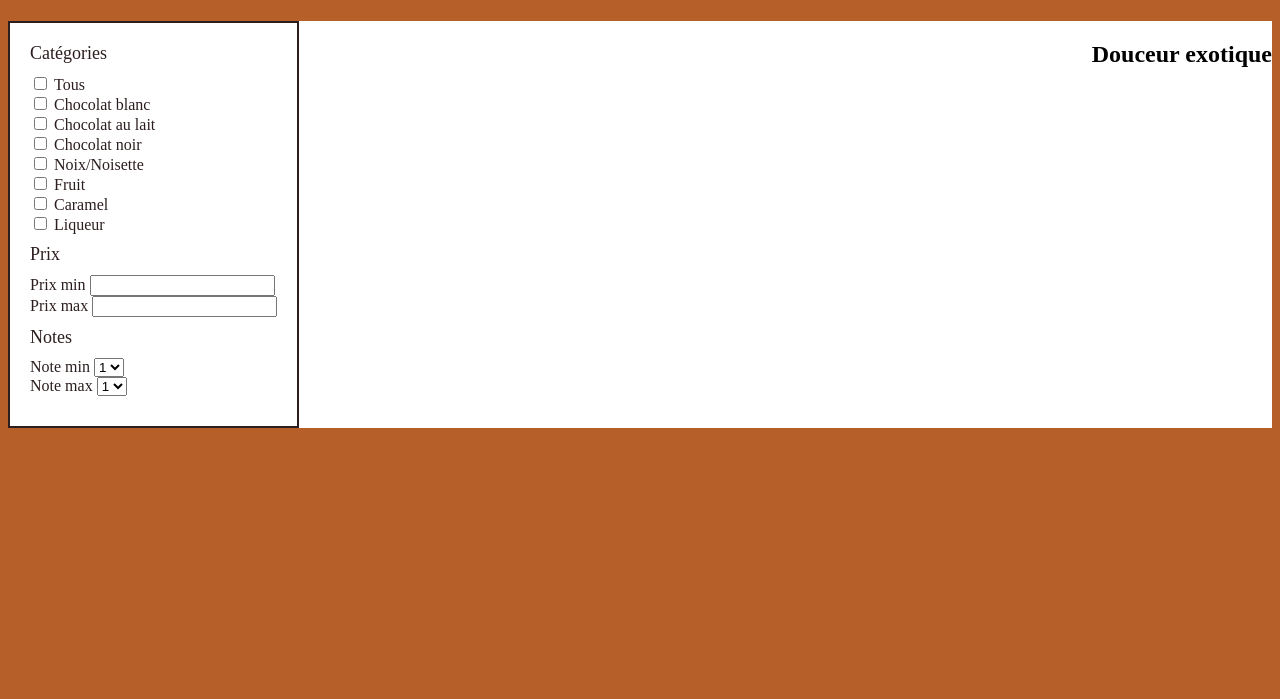
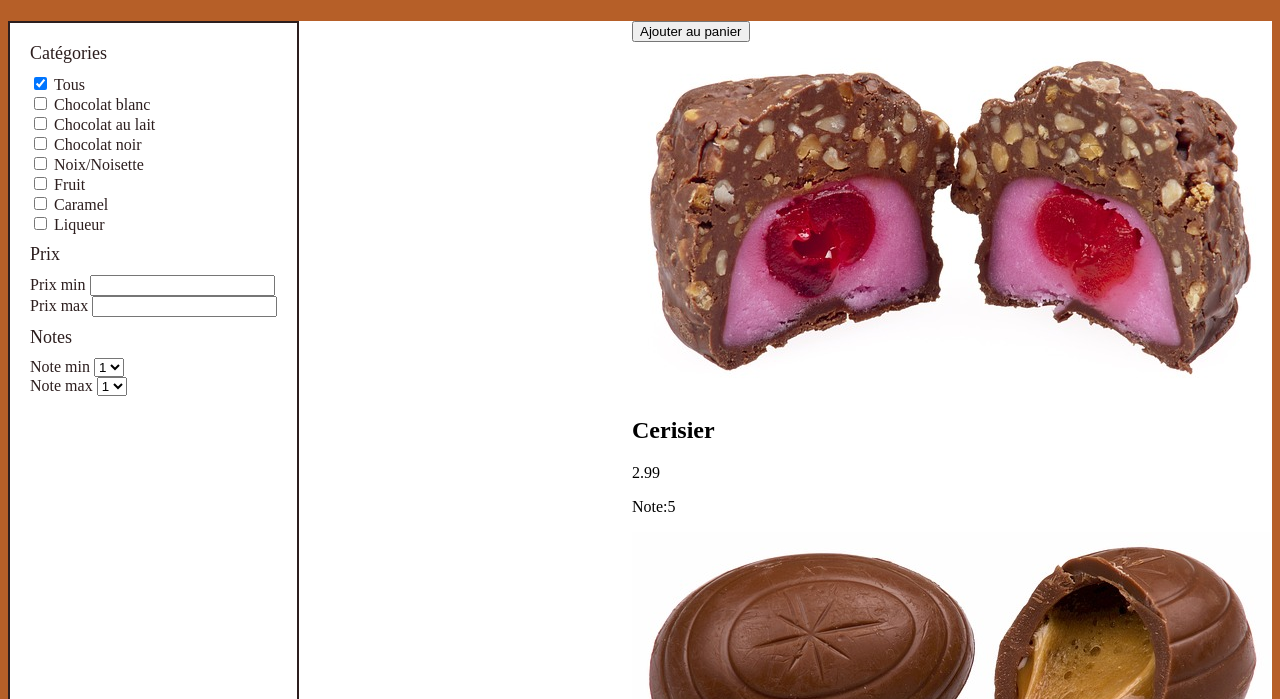
Before and after one commit to Miette-miette/ChocoPap, a plain HTML site: page boutique.html in a window 1280 px wide. Shown: the part 101-800 px from the top of the page. Drawn offline with Linux system fonts and the light colour scheme; a web font is replaced by a local one.

Commit message:
setup filtre + affichage fiche produit de la boutique

```diff
--- a/boutique.html
+++ b/boutique.html
@@ -27,7 +27,7 @@
                 <div class="text-style3">Cat&eacute;gories</div>
                 <div class="zone-filtre">
                     <div>
-                        <input type="checkbox" id="ch-all">
+                        <input type="checkbox" id="ch-all" checked>
                         <label for="ch-all" class="text-style4">Tous</label>
                     </div>
                     <div>
@@ -102,6 +102,7 @@
             <div id="catalogueProduit">
                 <!-- TODO : Ajouter les produits de façon dynamique-->
                 <div class="produit">
+                    <button type="button">Ajouter au panier</button>
                 </div>
             </div>
         </div>
--- a/script/script.js
+++ b/script/script.js
@@ -1,6 +1,9 @@
 // Catalogue produits
 
 //Recuperer le JSON et jouer la fonction
+
+let stop =0;
+
 async function catalogue(){
 
   const requestUrl= './app/products.json';
@@ -9,49 +12,88 @@ async function catalogue(){
   const reponse= await fetch(request);
   const produits= await reponse.json();
 
-  /*const catalogueProduits= JSON.stringify(produits);
-  console.log(catalogueProduits)*/
+  console.log(produits.length);
 
-  ficheProduit(produits);
+  //Fonctions filtre
 
-  console.log((produits));
-  console.log((produits)[1]);
+  if (document.getElementById("ch-all").checked==true && stop ==0){
 
-ficheProduit((produits)[2])
+    all(produits.length,produits);
+    console.log("if all");
+    stop =1;
 
+  }
 }
 
 
+//Creer la fiche produit
 
 function ficheProduit(jsonObj){
 
-  let myH2=
+  let imageProduit=
+    document.createElement("img");
+    imageProduit.src=jsonObj.image;
+    document.getElementById("catalogueProduit").appendChild(imageProduit);
+
+  let nomProduit=
     document.createElement("h2");
-    myH2.textContent=jsonObj.title;
-    document.getElementById("catalogueProduit").appendChild(myH2)
+    nomProduit.textContent=jsonObj.title;
+    document.getElementById("catalogueProduit").appendChild(nomProduit);
 
+  let prixProduit=
+    document.createElement("p");
+    prixProduit.textContent=jsonObj.price;
+    document.getElementById("catalogueProduit").appendChild(prixProduit);
+
+  let noteProduit=
+    document.createElement("p");
+    noteProduit.textContent="Note:" + jsonObj.note;
+    document.getElementById("catalogueProduit").appendChild(noteProduit);
 
 }
-
 
 catalogue()
 
 
 
+// Afficher tous les produits
 
-/*let request = new XMLHttpRequest();
-request.open('GET', requestUrl, true);
+function all(jsonTaille,gamme){
+
+  console.log(jsonTaille);
+
+  for (let i=0;i<jsonTaille ;i++)
+  {
+
+    console.log(jsonTaille);
+    console.log(i);
+    ficheProduit((gamme)[i]);
+  //catalogue((produits)[i+1]);
+
+  }
+}
+
+
+// Filtres checked if else
+
+
+
+/*
+const requestUrl= './app/products.json';
+
+let request = new XMLHttpRequest();
+request.open('GET', requestUrl);
 request.responseType = 'json';
 request.send();
 
 console.log(request + 'request');
 
+let products=JSON.parse(request)
 
-
-request.onload= function(){
+/*request.onload= function(){
   let produits= request.response;
   ficheProduit(produits);
 
 }
 
-let products=JSON.parse(request)*/
+*/
--- a/style.css
+++ b/style.css
@@ -97,10 +97,7 @@ body {
   margin: auto;
 }
 
-/* Hide the images by default */
-.mySlides {
-  display: none;
-}
+
 
 
 
```
